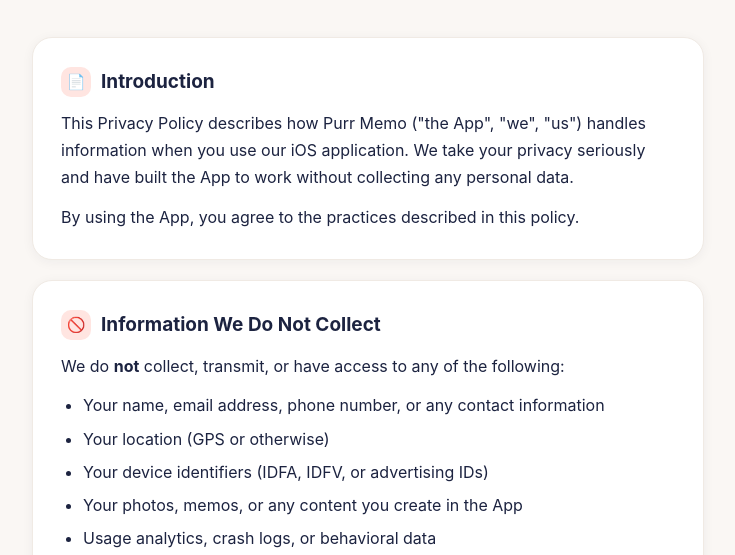
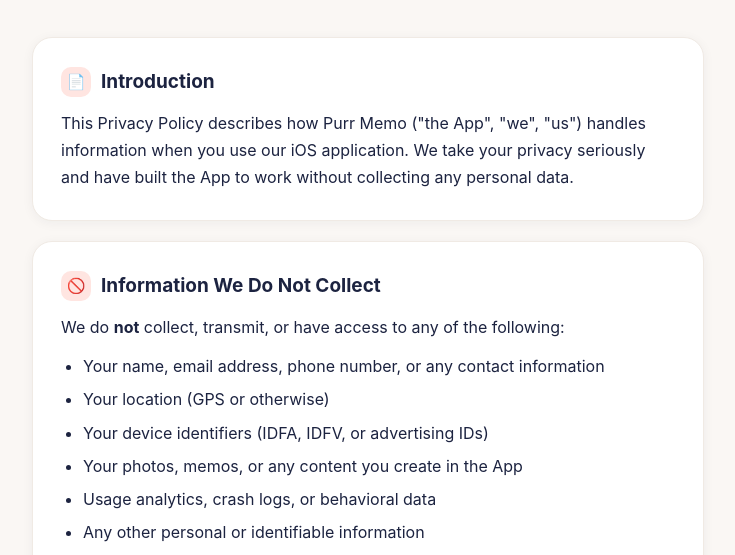
Before and after one commit to Kelvin-Lee-20/purr-cat-memo-app-privacy-policy, a plain HTML site: page index.html in a window 1280 px wide. Shown: the part 184-739 px from the top of the page, without its empty margins (272-1007 px from the left). Drawn offline with Linux system fonts and the light colour scheme.

Commit message:
Update index.html

```diff
--- a/index.html
+++ b/index.html
@@ -129,7 +129,6 @@
        handles information when you use our iOS application. We take your
        privacy seriously and have built the App to work without collecting any
        personal data.</p>
-    <p>By using the App, you agree to the practices described in this policy.</p>
   </div>
 
   <!-- Information We Do Not Collect -->
```
